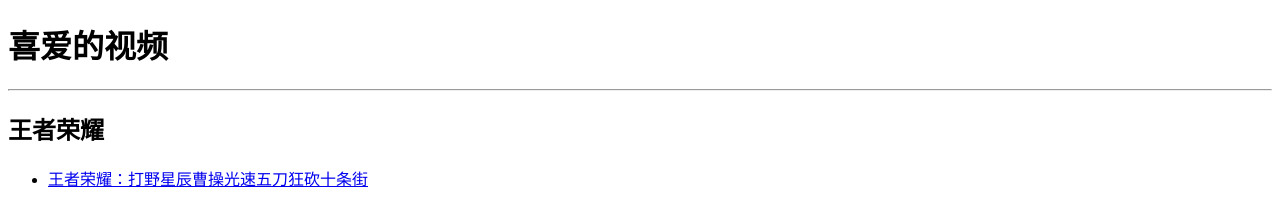
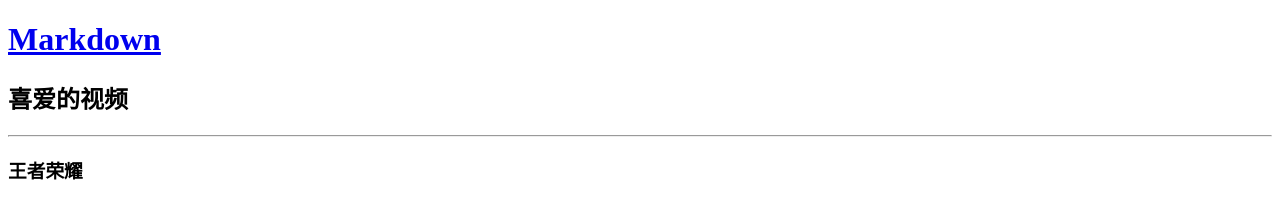
Before and after one commit to lienjun/lienjun.github.io, a plain HTML site: page index.html in a window 1280 px wide. Shown: the top 203 px of the page. Drawn offline with Linux system fonts and the light colour scheme; grey boxes are pictures that could not be loaded.

Commit message:
Update index.html
添加 markdown hyperlink

```diff
--- a/index.html
+++ b/index.html
@@ -1,5 +1,5 @@
 <!DOCTYPE html>
-<html lang="en">
+<html lang="zh-Hans">
 
 <head>
     <meta charset="UTF-8">
@@ -10,9 +10,10 @@
 
 <body>
 
-	<h1>喜爱的视频</h1>
+	<h1><a href="/markdown.html" title="Markdown">Markdown</a></h1>
+	<h2>喜爱的视频</h2>
 	<hr>
-	<h2>王者荣耀</h2>
+	<h3>王者荣耀</h3>
 	<ul>
 		<li>
 			<p>
```
